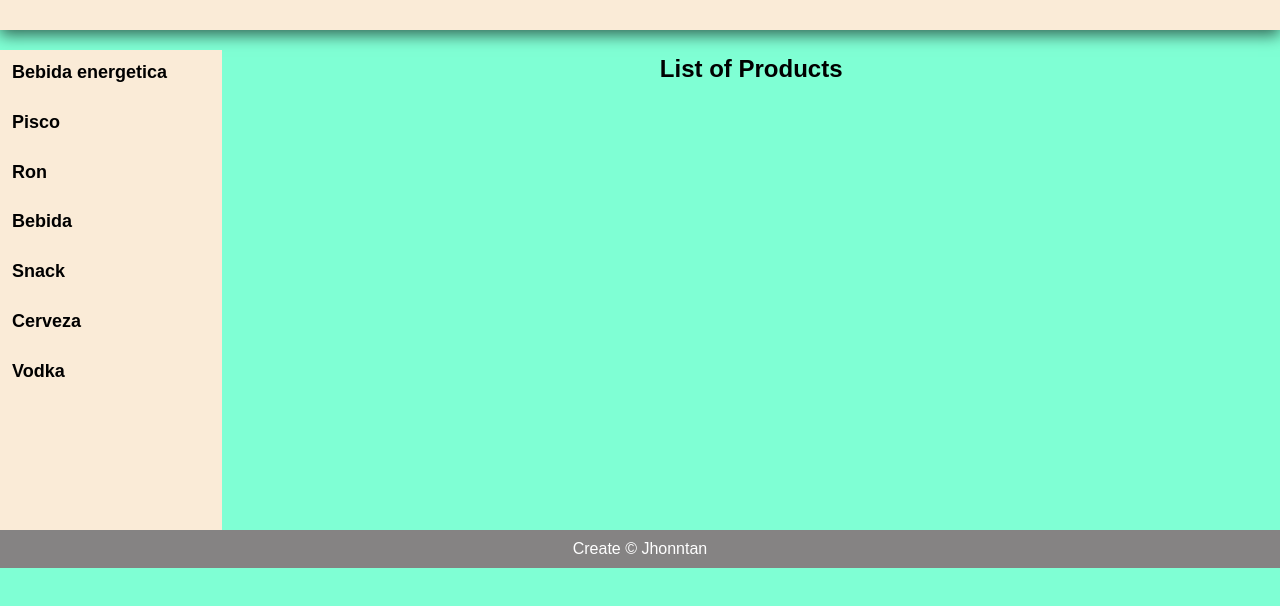
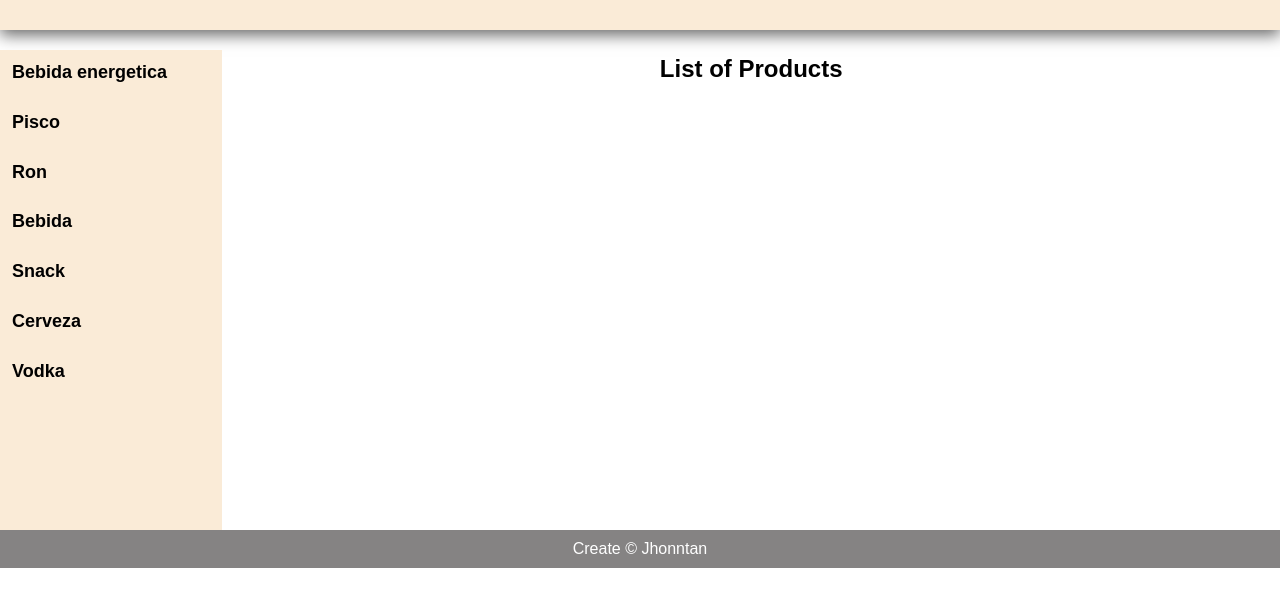
Before and after one commit to jhonntantb/Bsale-Frond-End, a website with bundled scripts: page index.html in a window 1280 px wide. Shown: the part 114-720 px from the top of the page. Built offline with nearby package versions, Linux system fonts and the light colour scheme; no server answers.

Commit message:
change body size

```diff
--- a/styles.css
+++ b/styles.css
@@ -4,10 +4,8 @@
     box-sizing: border-box;
     font-family: sans-serif;
 }
-
 body {
-    background-color: aquamarine;
-    max-width: 1280px;
+    max-width: 1200;
 }
 
 /* Header Start*/
@@ -62,6 +60,8 @@ body {
 .body_content {
     display: flex;
     flex-direction: row;
+    max-width: 1280;
+    margin: auto;
 }
 
 /* Categories Start*/
```
